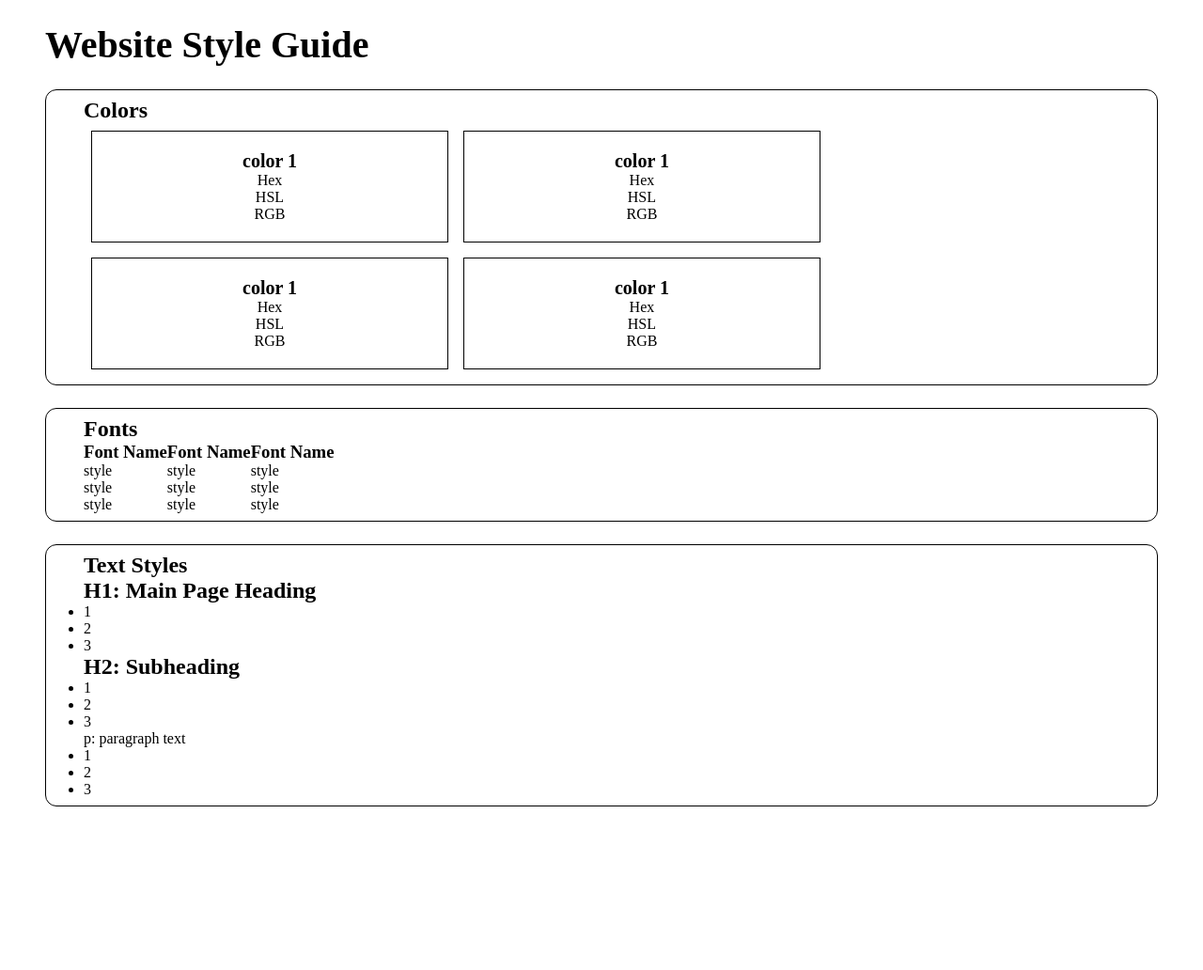
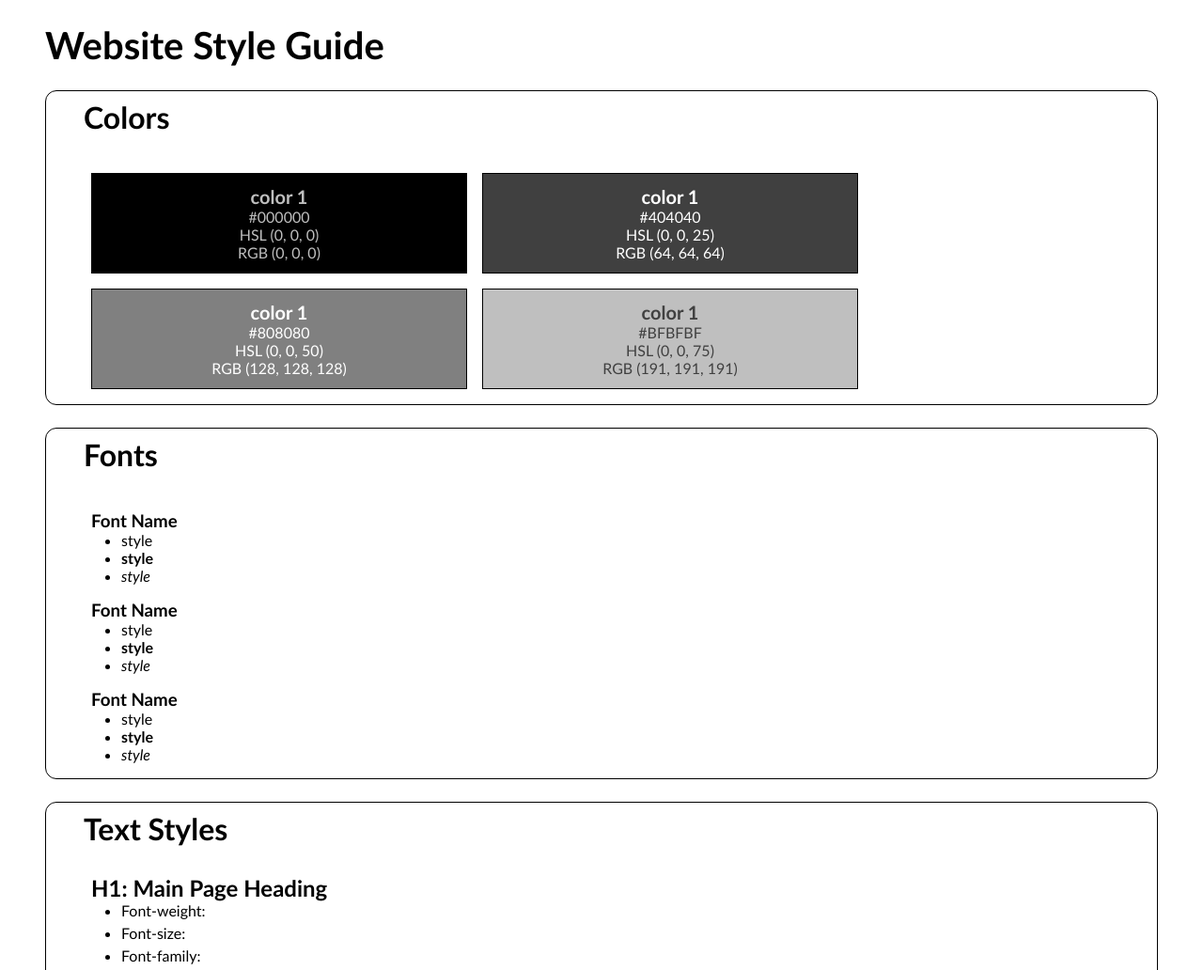
Before and after one commit to DanBoothe/Wed-Design-System, a plain HTML site: page index.html in a window 1280 px wide. Shown: the top 1032 px of the page at 94% size. Before the commit the page ends 882 px from the top, so only its background shows below. Drawn offline with Linux system fonts and the light colour scheme.

Commit message:
font and typography styles

```diff
--- a/index.html
+++ b/index.html
@@ -14,83 +14,89 @@
 
     <main>
         <section class="section-container">
-            <h2>Colors</h2>
+            <h2 class="section-head">Colors</h2>
             <div class="section-layout">
-                <div class="color-blocks">
+                <div class="color-blocks" id="color-one">
                     <h3>color 1</h3>
-                    <p>Hex</p>
-                    <p>HSL</p>
-                    <p>RGB</p>
+                    <p>#000000</p>
+                    <p>HSL (0, 0, 0)</p>
+                    <p>RGB (0, 0, 0)</p>
                 </div>
-                <div class="color-blocks">
+                <div class="color-blocks" id="color-two">
                     <h3>color 1</h3>
-                    <p>Hex</p>
-                    <p>HSL</p>
-                    <p>RGB</p>
+                    <p>#404040</p>
+                    <p>HSL (0, 0, 25)</p>
+                    <p>RGB (64, 64, 64)</p>
                 </div>
-                <div class="color-blocks">
+                <div class="color-blocks" id="color-three">
                     <h3>color 1</h3>
-                    <p>Hex</p>
-                    <p>HSL</p>
-                    <p>RGB</p>
+                    <p>#808080</p>
+                    <p>HSL (0, 0, 50)</p>
+                    <p>RGB (128, 128, 128)</p>
                 </div>
-                <div class="color-blocks">
+                <div class="color-blocks" id="color-four">
                     <h3>color 1</h3>
-                    <p>Hex</p>
-                    <p>HSL</p>
-                    <p>RGB</p>
+                    <p>#BFBFBF</p>
+                    <p>HSL (0, 0, 75)</p>
+                    <p>RGB (191, 191, 191)</p>
                 </div>
             </div>
         </section>
 
         <section class="section-container">
-            <h2>Fonts</h2>
+            <h2 class="section-head">Fonts</h2>
             <div class="section-layout">
-                <div>
+                <div class="font-blocks">
                     <h3>Font Name</h3>
-                    <p>style</p>
-                    <p>style</p>
-                    <p>style</p>
+                    <ul>
+                        <li>style</li>
+                        <li id="bold">style</li>
+                        <li id="italic">style</li>
+                    </ul>
                 </div>
-                <div>
+                <div class="font-blocks">
                     <h3>Font Name</h3>
-                    <p>style</p>
-                    <p>style</p>
-                    <p>style</p>
+                    <ul>
+                        <li>style</li>
+                        <li id="bold">style</li>
+                        <li id="italic">style</li>
+                    </ul>
                 </div>
-                <div>
+                <div class="font-blocks">
                     <h3>Font Name</h3>
-                    <p>style</p>
-                    <p>style</p>
-                    <p>style</p>
+                    <ul>
+                        <li>style</li>
+                        <li id="bold">style</li>
+                        <li id="italic">style</li>
+                    </ul>
                 </div>
             </div>
         </section>
 
         <section class="section-container">
-            <h2>Text Styles</h2>
-            <div>
+            <h2 class="section-head">Text Styles</h2>
+            <div class="type-style-blocks">
                 <h1>H1: Main Page Heading</h1>
                 <ul>
-                    <li>1</li>
-                    <li>2</li>
-                    <li>3</li>
+                    <li>Font-weight: </li>
+                    <li>Font-size: </li>
+                    <li>Font-family: </li>
                 </ul>
             </div>
-            <div>
-                <h2>H2: Subheading</h2>
+            <div class="type-style-blocks">
+                <h2 >H2: Subheading</h2>
                 <ul>
-                    <li>1</li>
-                    <li>2</li>
-                    <li>3</li>
+                    <li>Font-weight: </li>
+                    <li>Font-size: </li>
+                    <li>Font-family: </li>
                 </ul>
             </div>
-            <div>
+            <div class="type-style-blocks">
                 <p>p: paragraph text</p>
                 <ul>
-                    <li>1</li>
-                    <li>2</li>
-                    <li>3</li>
+                    <li>Font-weight: </li>
+                    <li>Font-size: </li>
+                    <li>Font-family: </li>
                 </ul>
             </div>
         </section>
--- a/stlye/style.css
+++ b/stlye/style.css
@@ -1,6 +1,8 @@
 * {
     margin: 0;
     padding: 0;
+    box-sizing: border-box;
+    font-family: 'Gill Sans', 'Gill Sans MT', Calibri, 'Trebuchet MS', sans-serif;
 }
 
 header {
@@ -16,6 +18,11 @@ header {
     padding: .5rem 2.5rem;
 }
 
+.section-head {
+    margin-bottom: 2rem;
+    font-size: 2rem;
+}
+
 .section-layout{
     display: flex;
     flex-wrap: wrap;
@@ -24,10 +31,57 @@ header {
 .color-blocks {
     border: 1px solid #000;
     margin: .5rem;
-    padding: 1.25rem 10rem;
+    padding: .75rem 0;
+    width:25rem;
     text-align: center;
 }
 
 .color-blocks h3 {
     font-size: 1.25rem;
 }
+
+#color-one {
+    background-color: #000;
+    color: #BFBFBF;
+}
+
+#color-two {
+    background-color: #404040;
+    color: #fff;
+}
+
+#color-three {
+    background-color: #808080;
+    color: #fff;
+}
+
+#color-four {
+    background-color: #BFBFBF;
+    color: #404040;
+}
+
+.font-blocks {
+    width: 40rem;;
+    margin: .5rem;
+}
+
+.font-blocks ul li {
+    margin-left: 2rem;
+}
+
+#bold {
+    font-weight:bold;
+}
+
+#italic {
+    font-style: italic;
+}
+
+.type-style-blocks {
+    margin:  1.5rem .5rem;
+    line-height: 1.5rem;
+}
+
+.type-style-blocks ul li {
+    margin-left: 2rem;
+}
```
